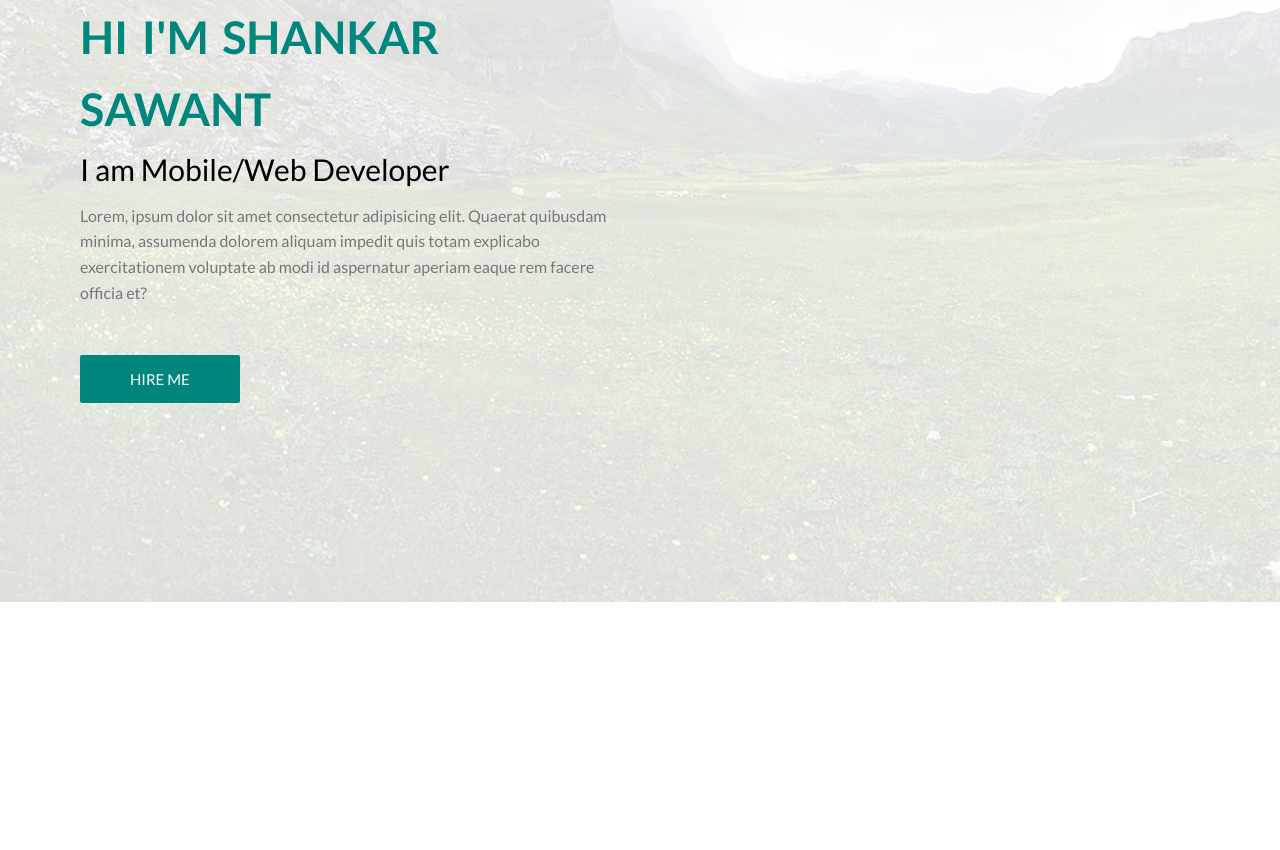
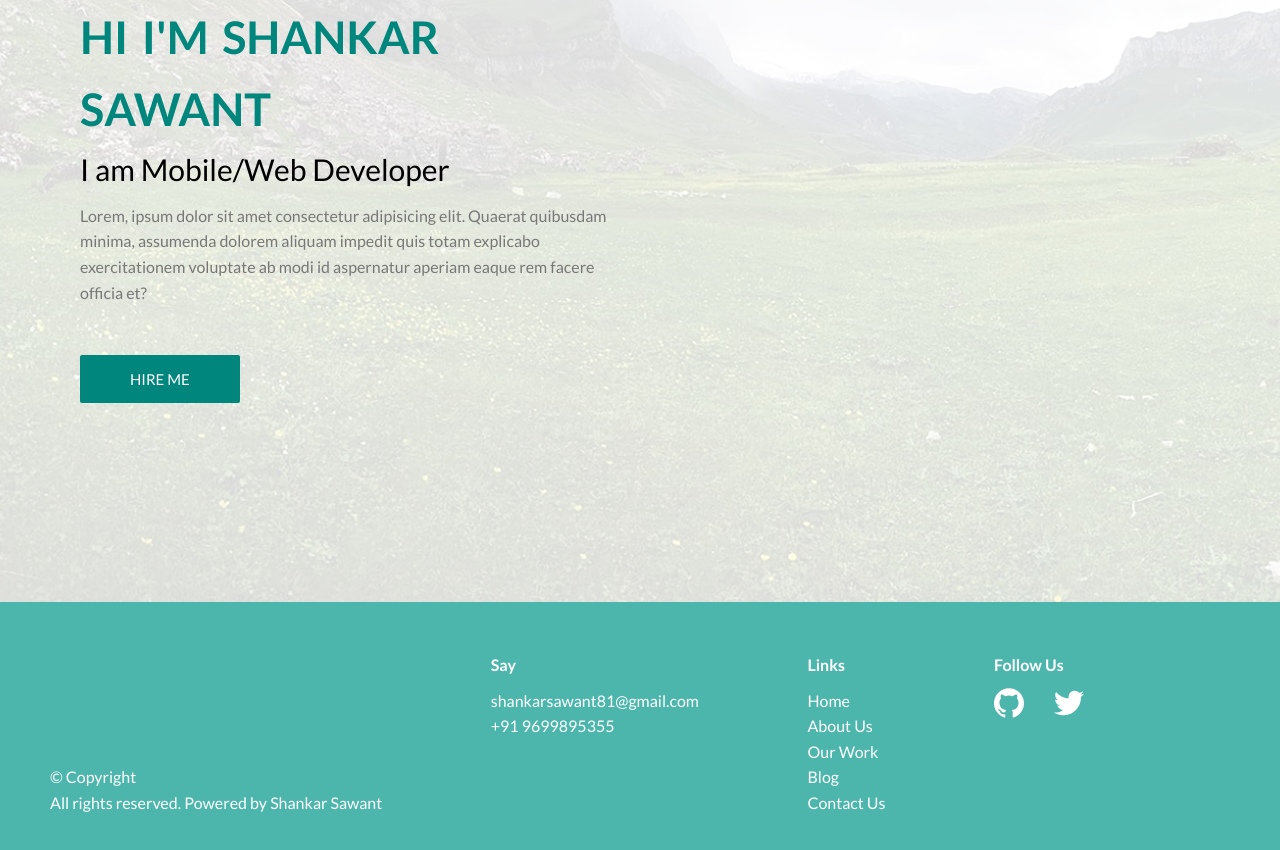
Before and after one commit to shankar81/personal-website, a React (Create React App) app: page / in a window 1280 px wide. Shown: the part 198-1048 px from the top of the page. Before the commit the page ends 800 px from the top, so only its background shows below. Built offline with nearby package versions, Linux system fonts and the light colour scheme; a web font is replaced by a local one.

Commit message:
worked on theme and footer, also removed modules scss now will used normal scss

```diff
--- a/package.json
+++ b/package.json
@@ -6,10 +6,12 @@
     "@testing-library/jest-dom": "^5.11.9",
     "@testing-library/react": "^10.4.9",
     "@testing-library/user-event": "^12.7.2",
+    "@types/classnames": "^2.2.11",
     "@types/jest": "^25.2.3",
     "@types/node": "^12.20.4",
     "@types/react": "^16.14.4",
     "@types/react-dom": "^16.9.11",
+    "classnames": "^2.2.6",
     "node-sass": "^5.0.0",
     "react": "^17.0.1",
     "react-dom": "^17.0.1",
--- a/src/App.tsx
+++ b/src/App.tsx
@@ -1,12 +1,21 @@
 import * as React from "react";
 import LandingPage from "./pages/Landing/LandingPage";
-import Header from './components/Header/Header';
+import Header from "./components/Header/Header";
+import Footer from "./components/Footer/Footer";
+import Theme from "./components/Theme/Theme";
 
 export default function App() {
+  const [theme] = React.useState("light");
+
+  // function toggleTheme() {
+  //   setTheme((currentTheme) => (currentTheme === "light" ? "dark" : "light"));
+  // }
+
   return (
-    <div>
+    <Theme theme={theme}>
       <Header />
       <LandingPage />
-    </div>
+      <Footer />
+    </Theme>
   );
 }
--- /dev/null
+++ b/src/components/Footer/Footer.module.scss
@@ -0,0 +1,51 @@
+@import "../../cosntants.scss";
+
+.container {
+  font-size: 1.6rem;
+  background-color: $primaryColor;
+  color: #fff;
+  padding: 5rem;
+
+  display: flex;
+  justify-content: space-between;
+}
+
+.list {
+  list-style: none;
+}
+
+.copyright {
+  list-style: none;
+
+  align-self: flex-end;
+}
+
+.heading {
+  font-size: 1.6rem;
+  margin-bottom: 1rem;
+}
+
+.link {
+  text-decoration: none;
+  color: #fff;
+}
+
+.social {
+  width: 20%;
+}
+
+.socialList {
+  list-style: none;
+
+  display: flex;
+}
+
+.socialItem {
+  margin-right: 3rem;
+}
+
+.icon {
+  font-size: 3rem;
+  color: $secondaryLightColor;
+  text-decoration: none;
+}
--- /dev/null
+++ b/src/components/Footer/Footer.tsx
@@ -0,0 +1,77 @@
+import React from "react";
+import classes from "./Footer.module.scss";
+import { SiGithub, SiTwitter } from "react-icons/si";
+
+export default function Footer() {
+  return (
+    <div className={classes.container}>
+      <ul className={classes.copyright}>
+        <li className={classes.item}>&#169; Copyright</li>
+        <li className={classes.item}>
+          All rights reserved. Powered by Shankar Sawant
+        </li>
+      </ul>
+      <ul className={classes.list}>
+        <h4 className={classes.heading}>Say</h4>
+        <li className={classes.item}>
+          <a
+            href="mailto:shankarsawant81@gmail.com?subject=Say something"
+            className={classes.link}
+          >
+            shankarsawant81@gmail.com
+          </a>
+        </li>
+        <li className={classes.item}>+91 9699895355</li>
+      </ul>
+      <ul className={classes.list}>
+        <h4 className={classes.heading}>Links</h4>
+        <li className={classes.item}>
+          <a href="http" className={classes.link}>
+            Home
+          </a>
+        </li>
+        <li className={classes.item}>
+          <a href="http" className={classes.link}>
+            About Us
+          </a>
+        </li>
+        <li className={classes.item}>
+          <a href="http" className={classes.link}>
+            Our Work
+          </a>
+        </li>
+        <li className={classes.item}>
+          <a href="http" className={classes.link}>
+            Blog
+          </a>
+        </li>
+        <li className={classes.item}>
+          <a href="http" className={classes.link}>
+            Contact Us
+          </a>
+        </li>
+      </ul>
+      <div className={classes.social}>
+        <h4 className={classes.heading}>Follow Us</h4>
+        <ul className={classes.socialList}>
+          <li className={classes.socialItem}>
+            <a
+              href="https://github.com/shankar81"
+              className={classes.socialLink}
+            >
+              <SiGithub className={classes.icon} />
+            </a>
+          </li>
+          <li className={classes.socialItem}>
+            <a
+              href="https://twitter.com/shankarswnt"
+              className={classes.socialLink}
+            >
+              <SiTwitter className={classes.icon} />
+            </a>
+          </li>
+        </ul>
+      </div>
+    </div>
+  );
+}
--- a/src/components/Header/Header.module.scss
+++ /dev/null
@@ -1,51 +0,0 @@
-@import "../../cosntants.scss";
-
-.container {
-  position: fixed;
-  left: 0;
-  right: 0;
-  padding: 1rem $paddingH;
-
-  display: flex;
-  justify-content: flex-end;
-}
-
-.list {
-  list-style: none;
-  width: 50%;
-
-  display: flex;
-  align-items: center;
-  justify-content: space-between;
-}
-
-.item {
-  font-size: 1.6rem;
-  text-decoration: none;
-  padding: 0.5rem 1.5rem;
-  border-radius: $border-radius;
-  border: 2px solid transparent;
-  cursor: pointer;
-
-  transition: background $transition, border $transition;
-
-  &:first-of-type {
-    font-weight: bold;
-    color: $primaryColor;
-    background-color: $secondaryColor;
-  }
-
-  &:hover {
-    background-color: $color-grey-transparent;
-  }
-
-  &:active {
-    background-color: $secondaryColor;
-    border: 2px solid $secondaryDarkColor;
-  }
-
-  &:focus {
-    background-color: $secondaryColor;
-    border: 2px solid $secondaryDarkColor;
-  }
-}
--- /dev/null
+++ b/src/components/Header/Header.scss
@@ -0,0 +1,124 @@
+@import "../../cosntants.scss";
+
+// Light header styles
+.theme-light {
+  .header {
+    &__container {
+      position: fixed;
+      left: 0;
+      right: 0;
+      padding: 1rem $paddingH;
+      z-index: 3;
+      transition: background $transition;
+
+      display: flex;
+      justify-content: flex-end;
+    }
+
+    &__containerBg {
+      background-color: rgba(0, 0, 0, 0.3);
+    }
+
+    &__list {
+      list-style: none;
+      width: 50%;
+
+      display: flex;
+      align-items: center;
+      justify-content: space-between;
+    }
+
+    &__item {
+      font-size: 1.6rem;
+      text-decoration: none;
+      padding: 0.5rem 1.5rem;
+      border-radius: $border-radius;
+      border: 2px solid transparent;
+      cursor: pointer;
+
+      transition: background $transition, border $transition;
+
+      &:first-of-type {
+        font-weight: bold;
+        color: $primaryColor;
+        background-color: $secondaryColor;
+      }
+
+      &:hover {
+        background-color: $color-grey-transparent;
+      }
+
+      &:active {
+        background-color: $secondaryColor;
+        border: 2px solid $secondaryDarkColor;
+      }
+
+      &:focus {
+        background-color: $secondaryColor;
+        border: 2px solid $secondaryDarkColor;
+      }
+    }
+  }
+}
+
+// Dark header styles
+.theme-dark {
+  .header {
+    &__container {
+      background-color: blue;
+      position: fixed;
+      left: 0;
+      right: 0;
+      padding: 1rem $paddingH;
+      z-index: 3;
+      transition: background $transition;
+
+      display: flex;
+      justify-content: flex-end;
+    }
+
+    &__containerBg {
+      background-color: rgba(0, 0, 0, 0.3);
+    }
+
+    &__list {
+      list-style: none;
+      width: 50%;
+
+      display: flex;
+      align-items: center;
+      justify-content: space-between;
+    }
+
+    &__item {
+      font-size: 1.6rem;
+      text-decoration: none;
+      padding: 0.5rem 1.5rem;
+      border-radius: $border-radius;
+      border: 2px solid transparent;
+      cursor: pointer;
+
+      transition: background $transition, border $transition;
+
+      &:first-of-type {
+        font-weight: bold;
+        color: $primaryColor;
+        background-color: $secondaryColor;
+      }
+
+      &:hover {
+        background-color: $color-grey-transparent;
+      }
+
+      &:active {
+        background-color: $secondaryColor;
+        border: 2px solid $secondaryDarkColor;
+      }
+
+      &:focus {
+        background-color: $secondaryColor;
+        border: 2px solid $secondaryDarkColor;
+      }
+    }
+  }
+}
--- a/src/components/Header/Header.tsx
+++ b/src/components/Header/Header.tsx
@@ -1,15 +1,34 @@
-import React from "react";
-import classes from './Header.module.scss'
+import React, { useEffect, useState } from "react";
+import "./Header.scss";
+import classnames from "classnames";
 
 export default function Header() {
+  const [scrolledEnough, setScrolledEnough] = useState(false);
+
+  useEffect(() => {
+    window.addEventListener("scroll", () => {
+      if (window.pageYOffset > 150) {
+        setScrolledEnough(true);
+      } else {
+        if (scrolledEnough) {
+          setScrolledEnough(false);
+        }
+      }
+    });
+  }, [scrolledEnough]);
+
+  const containerClasses = ["header__container"];
+  if (scrolledEnough) {
+    containerClasses.push("header__containerBg");
+  }
   return (
-    <div className={classes.container}>
-      <ul className={classes.list}>
-        <li className={classes.item}>Home</li>
-        <li className={classes.item}>About Us</li>
-        <li className={classes.item}>Our Work</li>
-        <li className={classes.item}>Blog</li>
-        <li className={classes.item}>Contact us</li>
+    <div className={classnames(...containerClasses)}>
+      <ul className="header__list">
+        <li className="header__item">Home</li>
+        <li className="header__item">About Us</li>
+        <li className="header__item">Our Work</li>
+        <li className="header__item">Blog</li>
+        <li className="header__item">Contact us</li>
       </ul>
     </div>
   );
--- /dev/null
+++ b/src/components/Theme/Theme.tsx
@@ -0,0 +1,10 @@
+import React from "react";
+
+interface Props {
+  children: JSX.Element[];
+  theme: string;
+}
+
+export default function Theme(props: Props) {
+  return <div className={`theme-${props.theme}`}>{props.children}</div>;
+}
--- a/src/index.module.scss
+++ b/src/index.module.scss
@@ -14,6 +14,7 @@
 * {
   margin: 0;
   padding: 0;
+  transition: background $transition, color $transition;
 }
 
 *:focus {
--- a/src/pages/Landing/Landing.module.scss
+++ b/src/pages/Landing/Landing.module.scss
@@ -61,10 +61,10 @@
   border: none;
   border-radius: $border-radius;
   cursor: pointer;
-  transition: background $transition;
+  transition: background $transition, box-shadow $transition;
 
-  &:hover {
-    background-color: $primaryColor;
+  &:focus {
+    box-shadow: 0 0 0.5rem 0.7rem $primaryLightColor;
   }
 }
 
```
Also changed, not shown: 1 other file (tests, documents, lock files or other folders).
